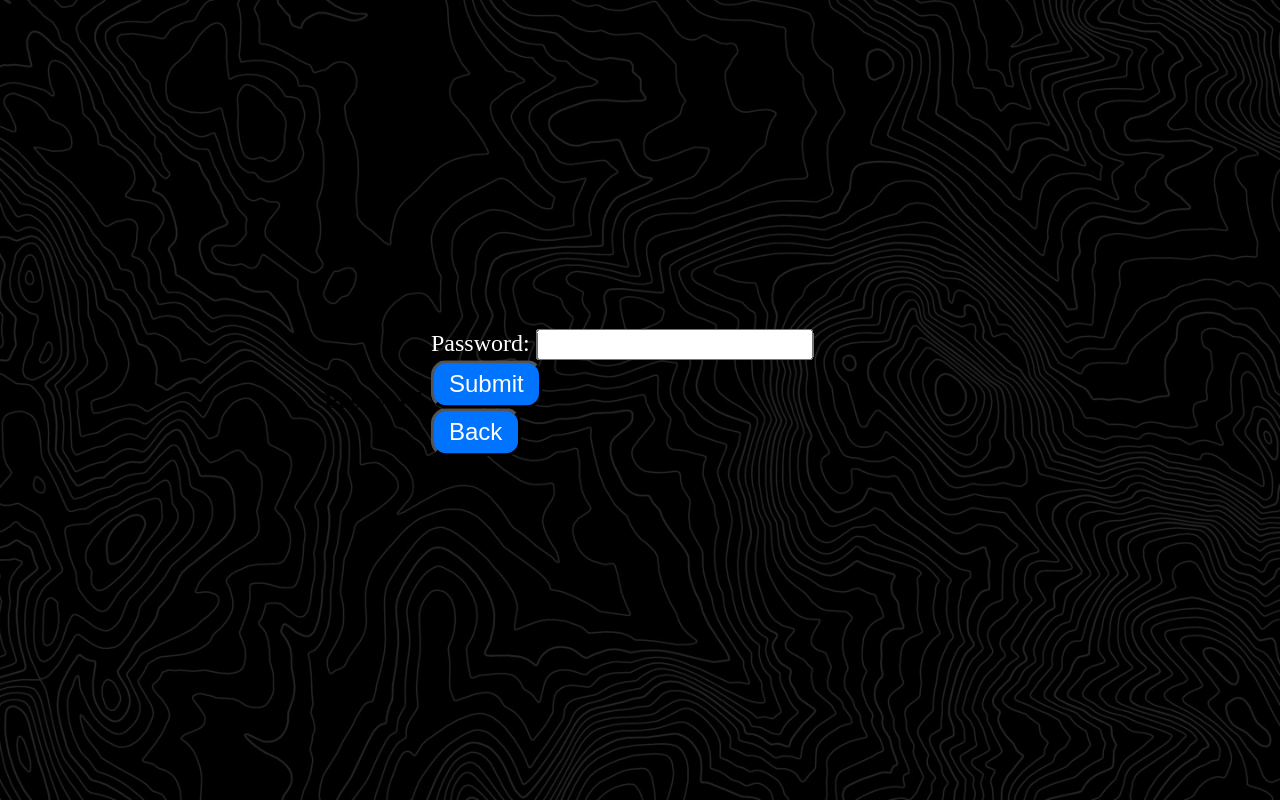
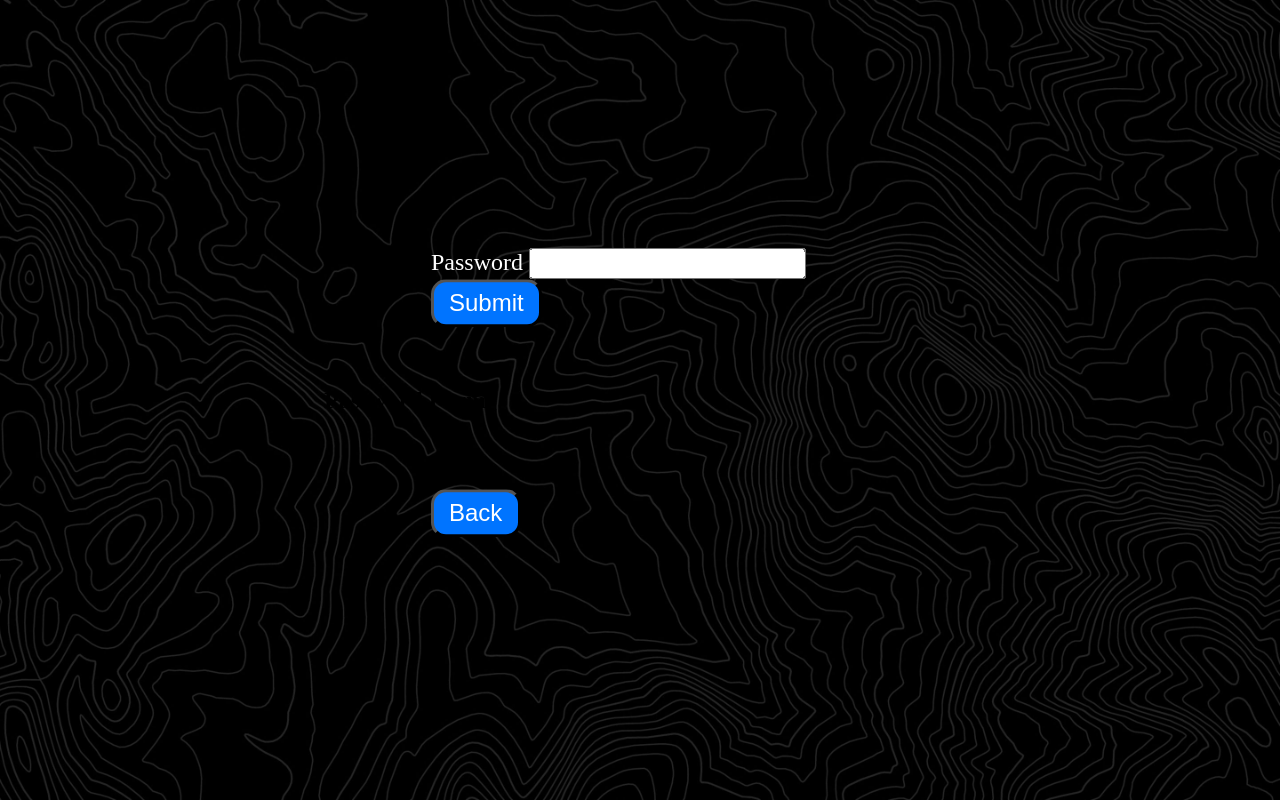
Before and after one commit to Nothinalt/cb23-entrapment.github.io, a plain HTML site: page passwordtry.html in a window 1280 px wide. Drawn offline with Linux system fonts and the light colour scheme.

Commit message:
formating 1

```diff
--- a/passwordtry.html
+++ b/passwordtry.html
@@ -62,10 +62,17 @@
 <body background="passwordtry_bg.jpg">
     <h2>Password Form</h2>
     <form>
-        <label for="password">Password:</label>
+        <label for="password">Password</label>
+        <bar>
         <input type="password" id="password" name="password" required>
         <br>
         <input type="button" value="Submit" onclick="checkPassword()">
+        <br>
+        <br>
+        <br>
+        <br>
+        <br>
+        <br>
         <br>
         <input type="button" value="Back" onclick="back()">
     </form>
```
